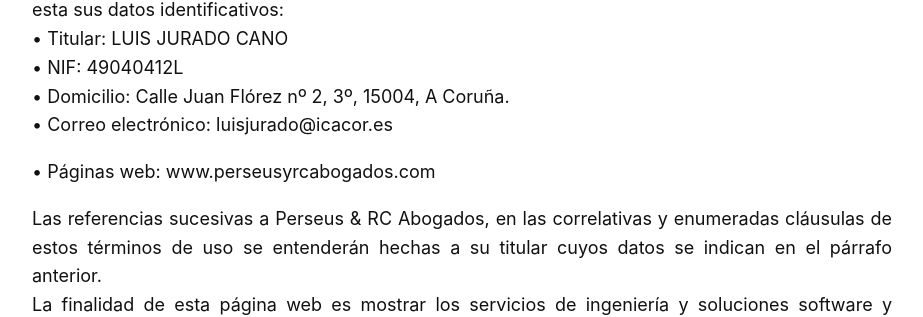
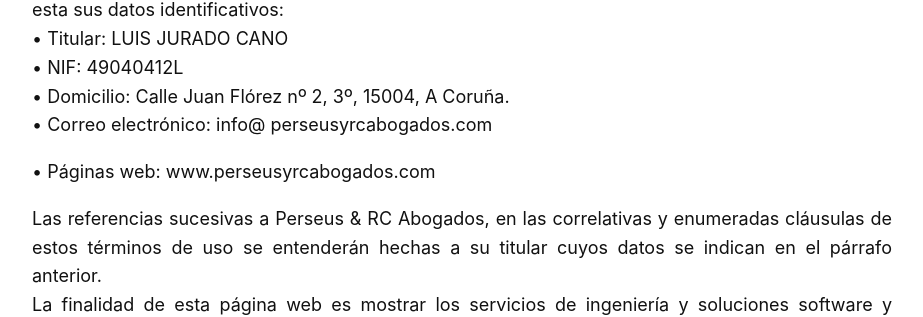
Before and after one commit to streaming10/perseusnew, a Jekyll site: the page built from terminos.md, in a window 1280 px wide and 900 px high. Shown: the part 374-691 px from the top of the window, without its empty margins (158-1081 px from the left). Built offline with Jekyll 4.4.1, drawn with Linux system fonts in a browser that asks for light colours; our own code applies the rules of GitHub Pages for plain Markdown files.

Commit message:
Update terminos.md

```diff
--- a/terminos.md
+++ b/terminos.md
@@ -6,7 +6,7 @@ En cumplimiento del artículo 10 de la Ley 34/2002, de 11 de julio, de Servicios
 • Titular: LUIS JURADO CANO
 • NIF: 49040412L
 • Domicilio: Calle Juan Flórez nº 2, 3º, 15004, A Coruña.
-• Correo electrónico: luisjurado@icacor.es
+• Correo electrónico: info@ perseusyrcabogados.com
 
 • Páginas web: www.perseusyrcabogados.com
 
```
